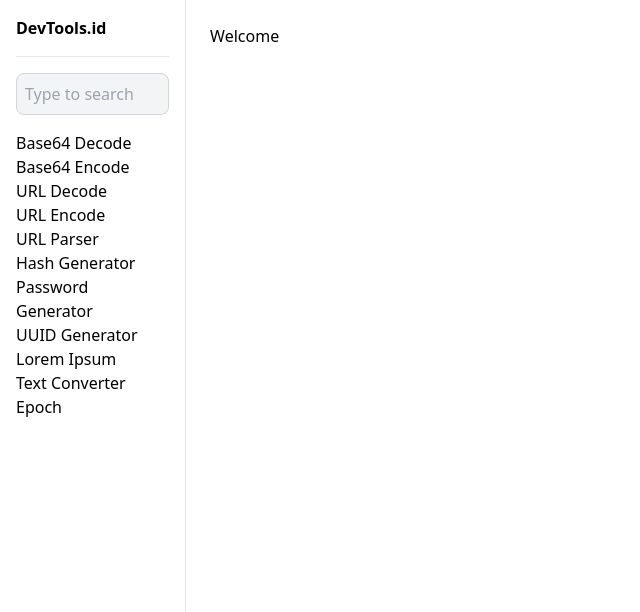
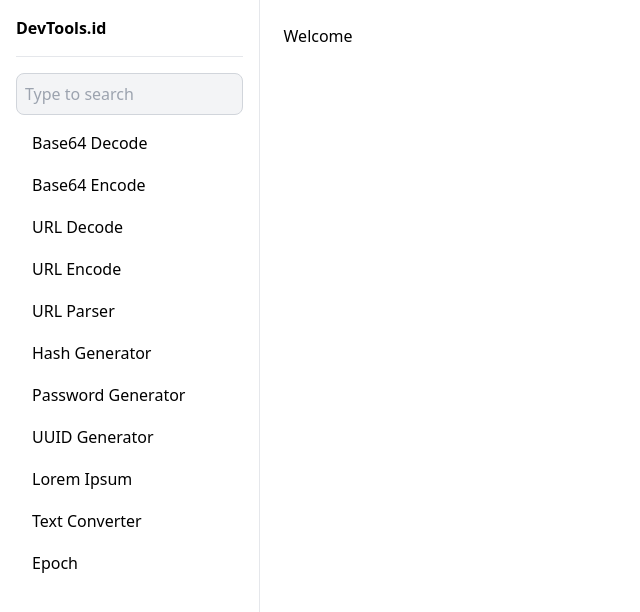
Before and after one commit to mul14/devtools.id, a Vue app: page / in a window 1280 px wide. Shown: the top 612 px of the page, without its empty margins (0-640 px from the left). Built offline with nearby package versions, Linux system fonts and the light colour scheme.

Commit message:
Update layout

```diff
--- a/index.html
+++ b/index.html
@@ -4,7 +4,7 @@
     <meta charset="UTF-8" />
     <link rel="icon" href="/favicon.ico" />
     <meta name="viewport" content="width=device-width, initial-scale=1.0" />
-    <title>Vite App</title>
+    <title>DevTools.id - Trivial Tools and Utilities for Developers</title>
   </head>
   <body>
     <div id="app"></div>
--- a/src/App.vue
+++ b/src/App.vue
@@ -22,20 +22,30 @@
 
 <template>
   <div class="flex">
-    <div class="w-1/6 p-4 border-r relative">
-      <h1 class="font-bold">DevTools.id</h1>
+    <div class="w-3/12 p-4 border-r relative">
+      <h1 class="font-bold">
+        <router-link to="/" title="Trivial Tools and Utilities for Developers">
+          DevTools.id
+        </router-link>
+      </h1>
       <hr class="my-4" />
-      <div class="space-y-4 sticky overflow-auto h-screen">
-        <input type="search" v-model="search" placeholder="Type to search" class="w-full rounded-lg border border-gray-300 focus:outline-none p-2 bg-gray-100" />
-        <dl>
+      <input type="search" v-model="search" placeholder="Type to search" class="w-full rounded-lg border border-gray-300 focus:outline-none p-2 bg-gray-100" />
+      <nav class="space-y-4 sticky overflow-auto h-screen py-2">
+        <dl class="space-y-0.5">
           <dd v-for="(menu, index) in filteredMenus" :key="index">
-            <router-link :to="menu.slug">{{ menu.name }}</router-link>
+            <router-link :to="menu.slug" class="block rounded-lg hover:bg-gray-300 px-4 py-2">{{ menu.name }}</router-link>
           </dd>
         </dl>
-      </div>
+      </nav>
     </div>
     <div class="px-6 pt-6 pb-56 w-full">
       <router-view />
     </div>
   </div>
 </template>
+
+<style scoped>
+  nav .router-link-exact-active {
+    background: #e5e7eb;
+  }
+</style>
```
